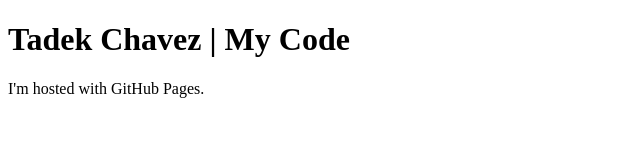
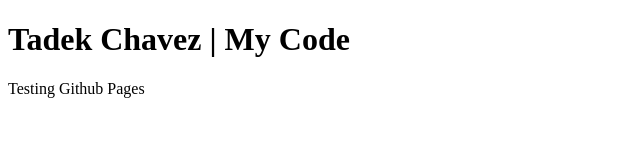
Before and after one commit to tadekchavez/tadekchavez.github.io, a plain HTML site: page index.html in a window 1280 px wide. Shown: the full height of the page, 0-640 px from the left. Drawn offline with Linux system fonts and the light colour scheme.

Commit message:
Update index.html

```diff
--- a/index.html
+++ b/index.html
@@ -2,6 +2,6 @@
 <html>
 <body>
 <h1>Tadek Chavez | My Code</h1>
-<p>I'm hosted with GitHub Pages.</p>
+<p>Testing Github Pages</p>
 </body>
 </html>
```
